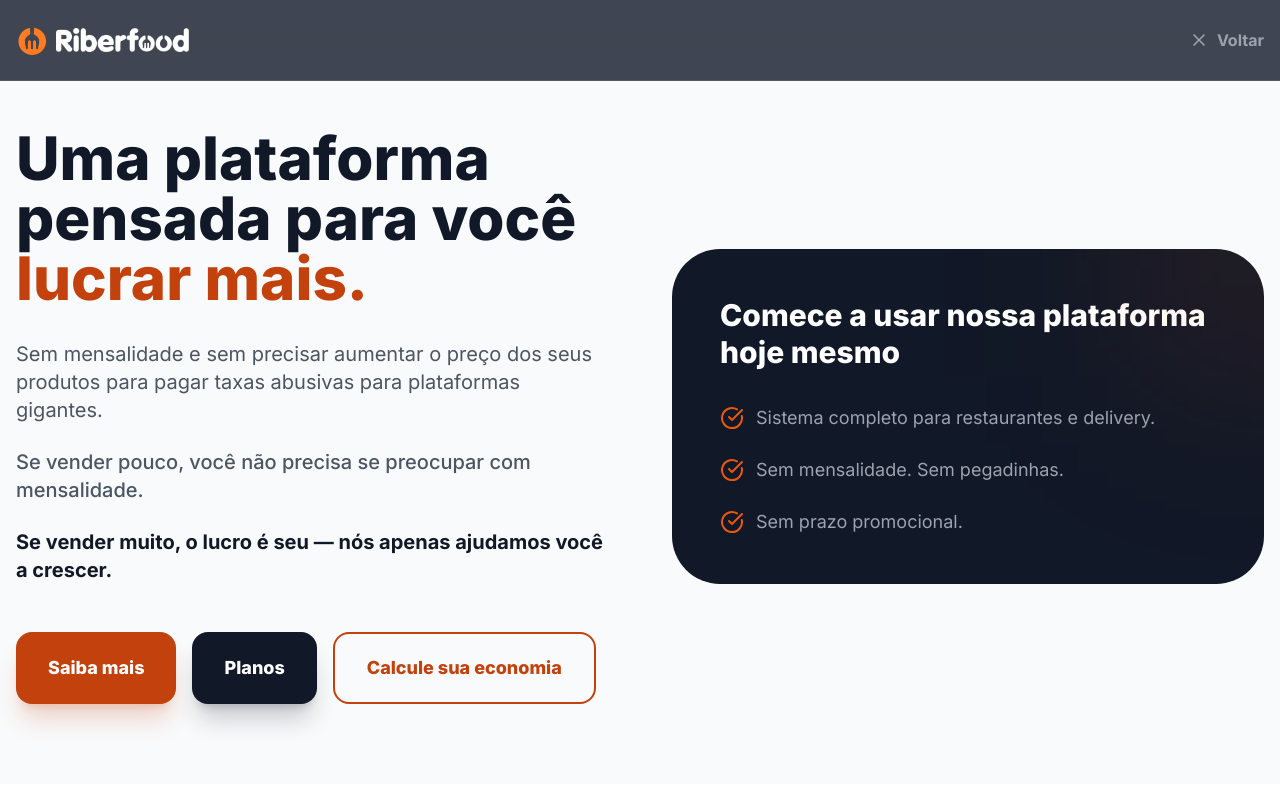
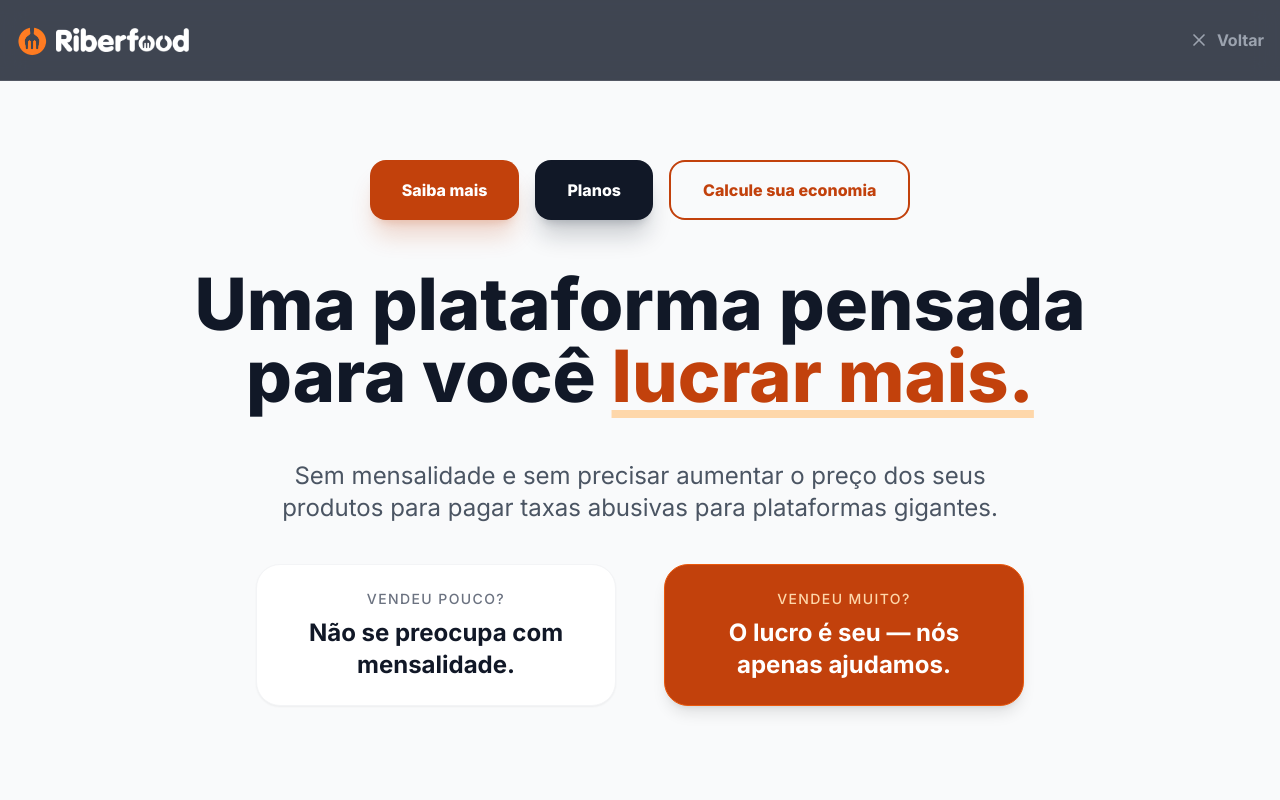
Before and after one commit to Jhon30Tol/riberfood-landing-page, a React (Vite) app: page / in a window 1280 px wide. Both pictures are taken after a click on the button "Quero conhecer a plataforma". Shown: the top 800 px of the page. Built offline with nearby package versions, Linux system fonts and the light colour scheme.

Commit message:
style: refinar layout da página de planos e centralizar intro

```diff
--- a/App.tsx
+++ b/App.tsx
@@ -651,59 +651,75 @@ const PlansPage: React.FC<{ onBack: () => void; onSelectFree: () => void; onSele
       </header>
 
       {/* Intro Section - Prints 2 & 3 */}
-      <section className="pt-32 pb-20 bg-gray-50 text-gray-900 relative">
-        <div className="max-w-7xl mx-auto px-4 grid lg:grid-cols-2 gap-16 items-center">
-          <div className="text-center md:text-left space-y-8 animate-in fade-in slide-in-from-left-8 duration-1000">
-            <h1 className="text-4xl md:text-6xl font-black leading-tight">
-              Uma plataforma pensada para você <span className="text-orange-700">lucrar mais.</span>
-            </h1>
-            <div className="space-y-6 text-xl text-gray-600 max-w-2xl">
-              <p>
-                Sem mensalidade e sem precisar aumentar o preço dos seus produtos para pagar taxas abusivas para plataformas gigantes.
-              </p>
-              <p className="font-medium">
-                Se vender pouco, você não precisa se preocupar com mensalidade.
-              </p>
-              <p className="font-bold text-gray-900">
-                Se vender muito, o lucro é seu — nós apenas ajudamos você a crescer.
-              </p>
-            </div>
-            <div className="flex flex-col sm:flex-row gap-4 pt-4">
+      <section className="pt-40 pb-20 bg-gray-50 text-gray-900 relative">
+        <div className="max-w-7xl mx-auto px-4 flex flex-col items-center text-center">
+          <div className="space-y-12 animate-in fade-in slide-in-from-bottom-8 duration-1000 max-w-4xl">
+            {/* Buttons moved above title and centered */}
+            <div className="flex flex-wrap justify-center gap-4">
               <button
                 onClick={() => scrollToSection('como-funciona')}
-                className="bg-orange-700 hover:bg-orange-800 text-white px-8 py-5 rounded-2xl text-lg font-black transition-all shadow-xl shadow-orange-700/20"
+                className="bg-orange-700 hover:bg-orange-800 text-white px-8 py-4 rounded-2xl text-base font-black transition-all shadow-xl shadow-orange-700/20 whitespace-nowrap"
               >
                 Saiba mais
               </button>
               <button
                 onClick={() => scrollToSection('planos')}
-                className="bg-gray-900 hover:bg-black text-white px-8 py-5 rounded-2xl text-lg font-black transition-all shadow-xl shadow-gray-900/20"
+                className="bg-gray-900 hover:bg-black text-white px-8 py-4 rounded-2xl text-base font-black transition-all shadow-xl shadow-gray-900/20 whitespace-nowrap"
               >
                 Planos
               </button>
               <button
                 onClick={() => scrollToSection('simulador')}
-                className="border-2 border-orange-700 text-orange-700 hover:bg-orange-50 px-8 py-5 rounded-2xl text-lg font-black transition-all"
+                className="border-2 border-orange-700 text-orange-700 hover:bg-orange-50 px-8 py-4 rounded-2xl text-base font-black transition-all whitespace-nowrap"
               >
                 Calcule sua economia
               </button>
             </div>
+
+            <h1 className="text-4xl md:text-7xl font-black leading-tight">
+              Uma plataforma pensada para você <span className="text-orange-700 underline decoration-orange-200 decoration-8 underline-offset-8">lucrar mais.</span>
+            </h1>
+
+            <div className="space-y-6 text-xl md:text-2xl text-gray-600 max-w-3xl mx-auto">
+              <p>
+                Sem mensalidade e sem precisar aumentar o preço dos seus produtos para pagar taxas abusivas para plataformas gigantes.
+              </p>
+              <div className="flex flex-col md:flex-row justify-center gap-6 md:gap-12 pt-4">
+                <div className="bg-white p-6 rounded-3xl shadow-sm border border-gray-100 flex-1">
+                  <p className="font-medium text-gray-500 text-sm uppercase tracking-widest mb-2">Vendeu pouco?</p>
+                  <p className="font-bold text-gray-900">Não se preocupa com mensalidade.</p>
+                </div>
+                <div className="bg-orange-700 p-6 rounded-3xl shadow-lg border border-orange-600 flex-1 transform hover:scale-105 transition-transform">
+                  <p className="font-medium text-orange-200 text-sm uppercase tracking-widest mb-2">Vendeu muito?</p>
+                  <p className="font-bold text-white">O lucro é seu — nós apenas ajudamos.</p>
+                </div>
+              </div>
+            </div>
           </div>
-          <div className="relative animate-in fade-in slide-in-from-right-8 duration-1000">
-            <div className="bg-gray-900 rounded-[3rem] p-12 text-white shadow-3xl relative overflow-hidden">
-              <div className="absolute top-0 right-0 w-64 h-64 bg-orange-600/10 blur-[100px] -mr-32 -mt-32"></div>
-              <h2 className="text-3xl font-black mb-8 leading-tight">Comece a usar nossa plataforma hoje mesmo</h2>
-              <ul className="space-y-6 text-lg text-gray-400">
-                <li className="flex items-center gap-3">
-                  <CheckCircle className="w-6 h-6 text-orange-600" /> Sistema completo para restaurantes e delivery.
-                </li>
-                <li className="flex items-center gap-3">
-                  <CheckCircle className="w-6 h-6 text-orange-600" /> Sem mensalidade. Sem pegadinhas.
-                </li>
-                <li className="flex items-center gap-3">
-                  <CheckCircle className="w-6 h-6 text-orange-600" /> Sem prazo promocional.
-                </li>
-              </ul>
+
+          <div className="mt-24 w-full max-w-5xl animate-in fade-in slide-in-from-bottom-12 duration-1000 delay-300">
+            <div className="bg-gray-900 rounded-[3rem] p-12 text-white shadow-3xl relative overflow-hidden text-left border-4 border-orange-700/20">
+              <div className="absolute top-0 right-0 w-96 h-96 bg-orange-600/10 blur-[100px] -mr-48 -mt-48"></div>
+              <div className="grid md:grid-cols-2 gap-12 items-center relative z-10">
+                <div>
+                  <h2 className="text-4xl font-black mb-8 leading-tight">Comece a usar nossa plataforma hoje mesmo</h2>
+                  <p className="text-gray-400 text-lg mb-8">Junte-se a centenas de restaurantes que transformaram sua gestão digital sem custos fixos abusivos.</p>
+                </div>
+                <ul className="space-y-6 text-lg">
+                  <li className="flex items-center gap-4 bg-white/5 p-4 rounded-2xl">
+                    <CheckCircle className="w-8 h-8 text-orange-600 flex-shrink-0" />
+                    <span>Sistema completo para restaurantes e delivery.</span>
+                  </li>
+                  <li className="flex items-center gap-4 bg-white/5 p-4 rounded-2xl">
+                    <CheckCircle className="w-8 h-8 text-orange-600 flex-shrink-0" />
+                    <span>Sem mensalidade. Sem pegadinhas.</span>
+                  </li>
+                  <li className="flex items-center gap-4 bg-white/5 p-4 rounded-2xl">
+                    <CheckCircle className="w-8 h-8 text-orange-600 flex-shrink-0" />
+                    <span>Sem prazo promocional.</span>
+                  </li>
+                </ul>
+              </div>
             </div>
           </div>
         </div>
@@ -799,7 +815,7 @@ const PlansPage: React.FC<{ onBack: () => void; onSelectFree: () => void; onSele
 
           {/* Plan Card Soon */}
           <div className="bg-gray-800 rounded-[2rem] p-1 border border-white/10 relative overflow-hidden">
-            <div className="absolute top-6 right-[-35px] bg-orange-600 text-white px-12 py-1 rotate-45 text-xs font-bold uppercase tracking-widest shadow-lg">
+            <div className="absolute top-8 right-[-50px] bg-orange-600 text-white px-16 py-1.5 rotate-45 text-[10px] font-black uppercase tracking-[0.2em] shadow-lg z-20 flex justify-center items-center w-[200px]">
               Desenvolvimento
             </div>
             <div className="p-8 mb-4">
```
